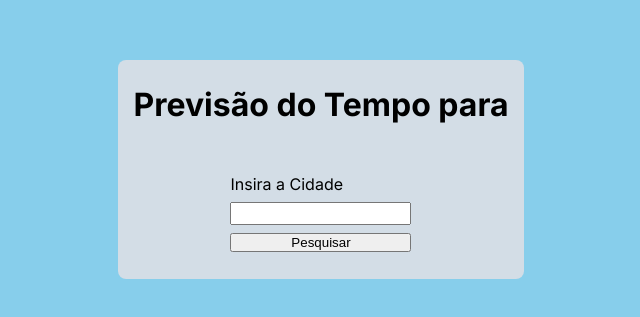
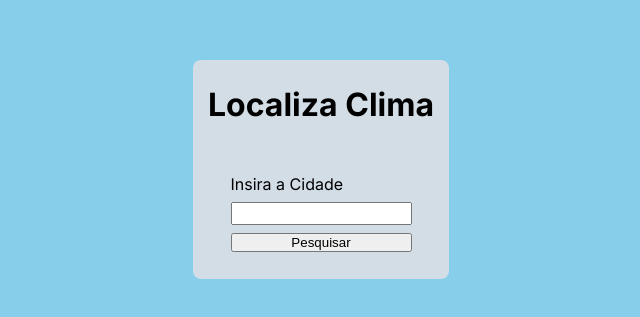
Before and after one commit to gomessgbr/localiza-clima, a React (Vite) app: page / in a window 1280 px wide. Shown: the part 231-548 px from the top of the page, without its empty margins (319-959 px from the left). Built offline with nearby package versions, Linux system fonts and the light colour scheme; no server answers.

Commit message:
refactor: home page

```diff
--- a/src/pages/home/index.tsx
+++ b/src/pages/home/index.tsx
@@ -1,12 +1,18 @@
+import { useEffect } from "react";
 import { FormComponent } from "../../components";
+import { Forecast } from "../../components/Forecast/Forecast";
+import { useGetForecast } from "../../components/ListCities/hooks/useGetForecast";
 
 import './styles.css'
 export function Home(){
+  // const {forecast} = useGetForecast()
+
   return (
     <div className="App">
       <div className="main-square">
-        <h1>Previsão do Tempo para </h1>
+        <h1>Localiza Clima</h1>
         <FormComponent title="Insira a Cidade"/>
+           {/* <Forecast  /> */}
       </div>
     </div>
   )
```
